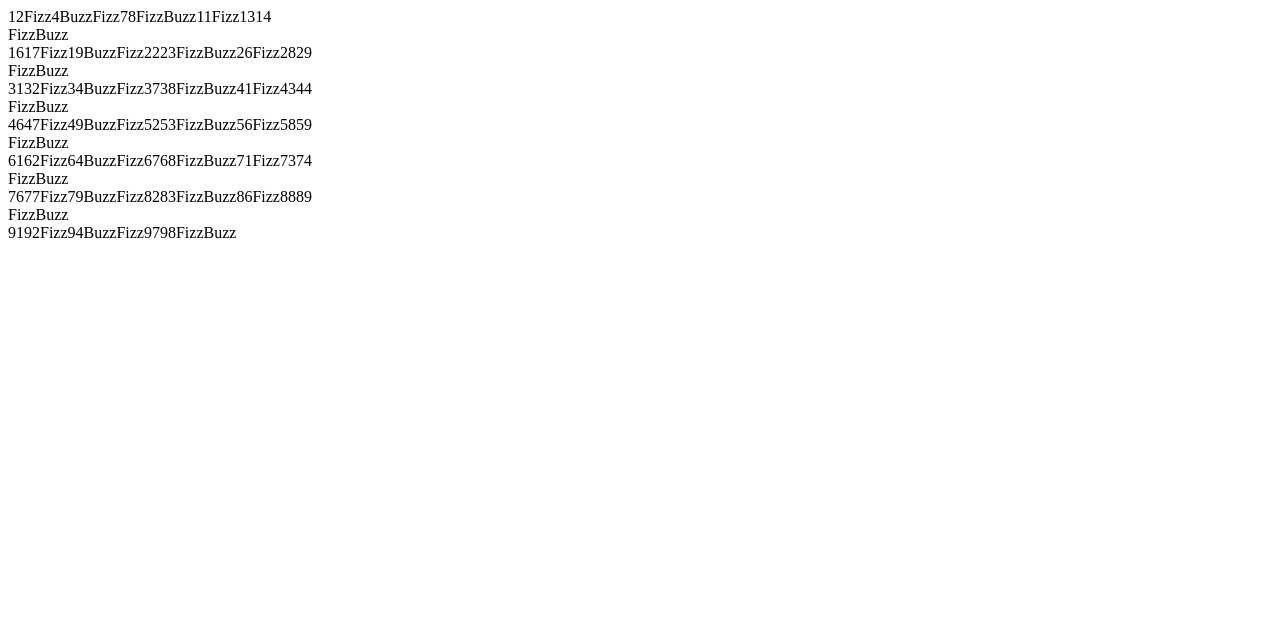
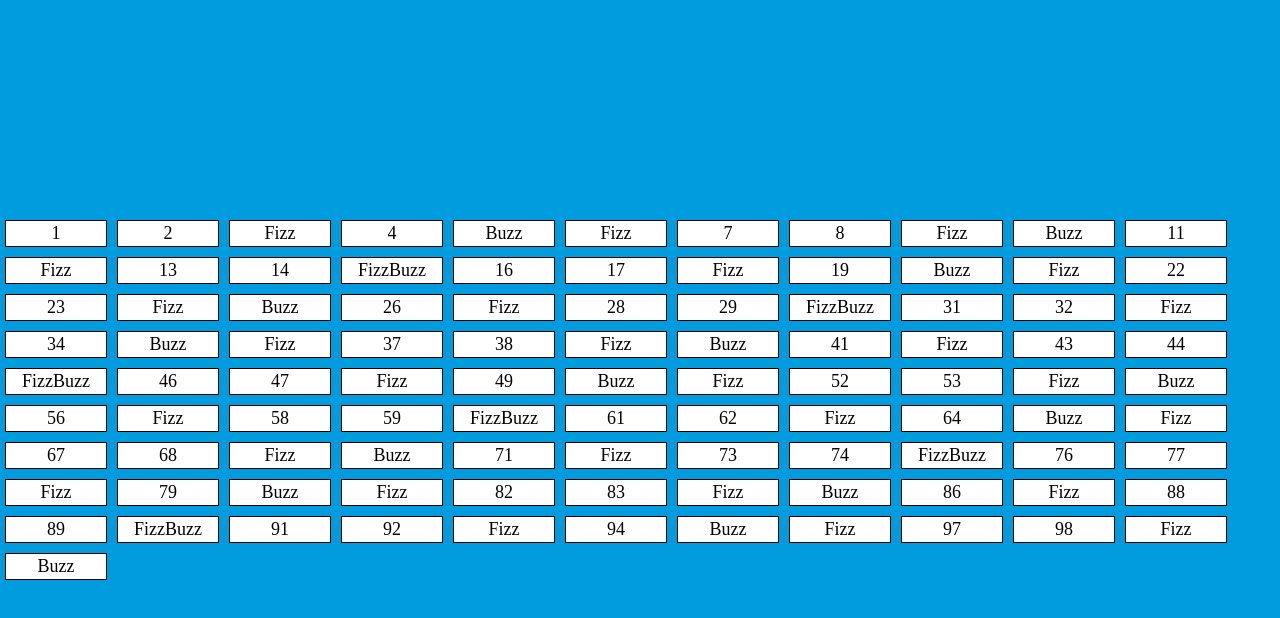
Before and after one commit to Marilzon/FizzBuzz, a plain HTML site: page index.html in a window 1280 px wide. Drawn offline with Linux system fonts and the light colour scheme.

Commit message:
Feature: Aplicando logica de flexbox e cores das divs geradas

```diff
--- /dev/null
+++ b/css/styles.css
@@ -0,0 +1,34 @@
+* {
+  margin: 0;
+  padding: 0;
+}
+
+body {
+  display: flex;
+  justify-content: center;
+  align-items: center;
+
+  background-color: #009cde;
+  height: 100vh;
+}
+
+#app {
+  display: flex;
+  flex-flow: row wrap;
+  max-height: 90vh;
+}
+
+#app > div {
+  background-color: #fff;
+  border: 1px solid #000;
+  width: 100px;
+  margin: 5px;
+  text-align: center;
+  line-height: 25px;
+  font-size: 18px;
+
+  transition: 0.2s;
+}
+#app > div:hover {
+  background-color: #97d700;
+}
--- a/index.html
+++ b/index.html
@@ -4,6 +4,8 @@
 <head>
   <meta charset="UTF-8">
   <meta name="viewport" content="width=device-width, initial-scale=1.0">
+  <link rel="stylesheet" href="css/styles.css">
+
   <script defer src="js/app.js"></script>
 
   <title>FizzBuzz</title>
--- a/js/app.js
+++ b/js/app.js
@@ -20,21 +20,21 @@ function fizzBuzz(number) {
     let text = document.createTextNode("Fizz");
     fizzElement.appendChild(text);
 
-    app.appendChild(text);
+    app.appendChild(fizzElement);
   }
   else if (isMultipleOfFive) {
     let buzzElement = document.createElement("div");
     let text = document.createTextNode("Buzz");
     buzzElement.appendChild(text);
 
-    app.appendChild(text);
+    app.appendChild(buzzElement);
   }
   else {
     let defaultElement = document.createElement("div");
     let text = document.createTextNode(number);
     defaultElement.appendChild(text);
 
-    app.appendChild(text);
+    app.appendChild(defaultElement);
   }
   fizzBuzz(number + 1);
 }
```
